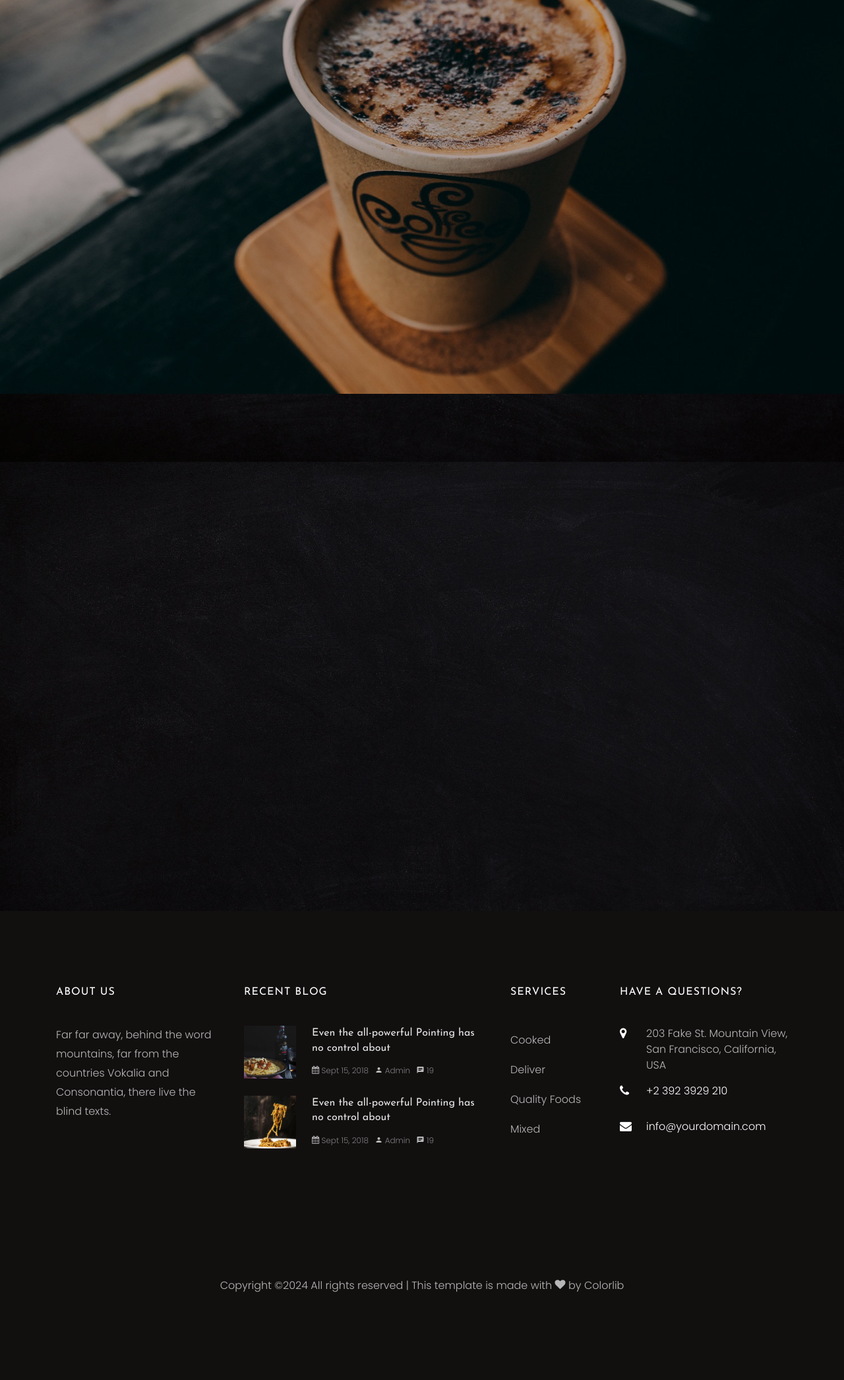
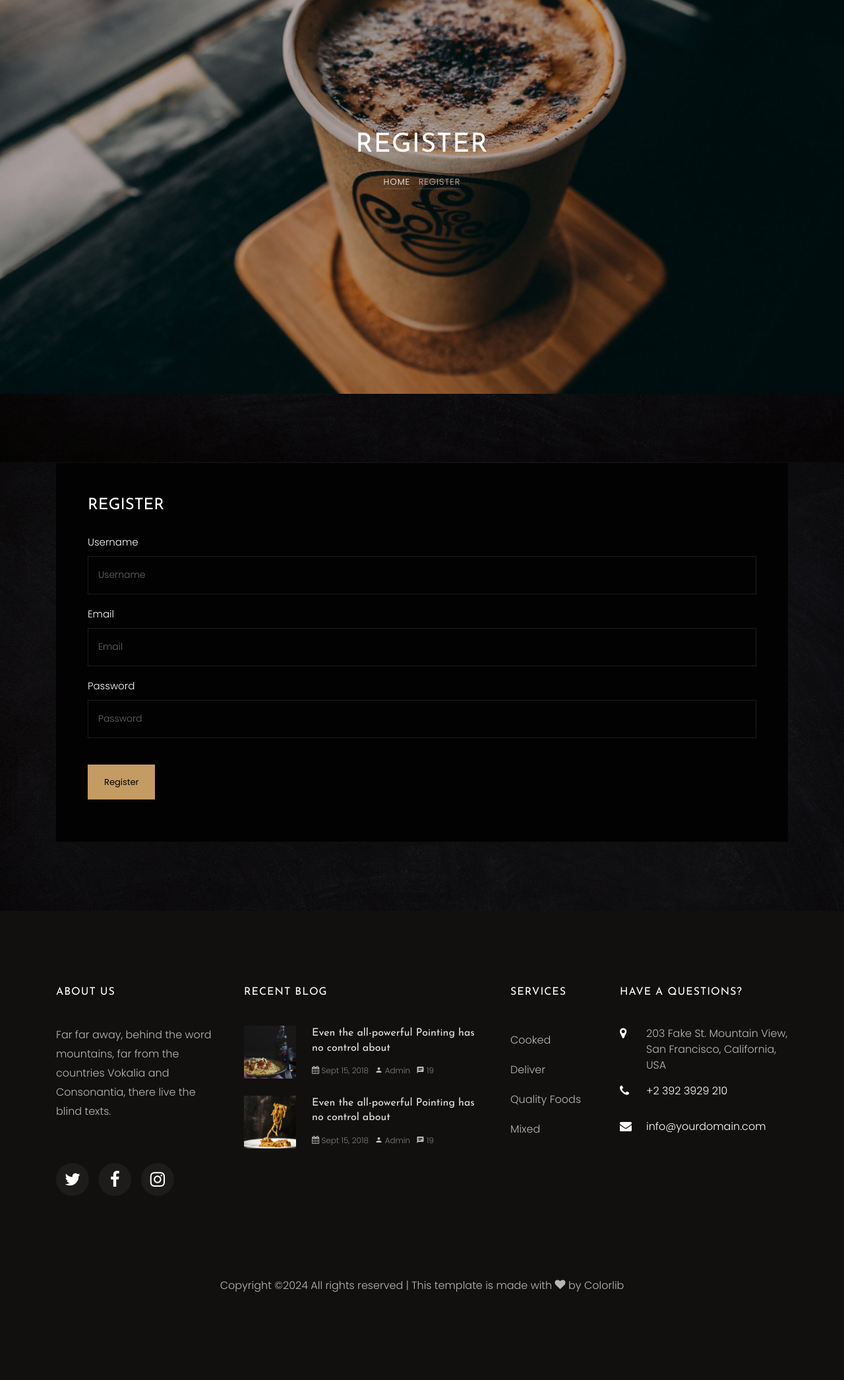
Before and after one commit to Liwei254/Coffee-Blend, a PHP site: page /coffee-blend/auth/register.php in a window 1280 px wide. Shown: the part 153-2245 px from the top of the page at 66% size. Run offline with PHP 8.4, Linux system fonts and the light colour scheme; some libraries are stand-ins or nearby versions; some web fonts are replaced.

Commit message:
modified header.php

```diff
--- a/includes/header.php
+++ b/includes/header.php
@@ -14,10 +14,10 @@ define("APPURL", "http://localhost/coffee-blend");
     <link href="https://fonts.googleapis.com/css?family=Great+Vibes" rel="stylesheet">
 
     <link rel="stylesheet" href="<?php echo APPURL; ?>/css/open-iconic-bootstrap.min.css">
-    <link rel="stylesheet" href="<?php echo APPURL; ?>css/animate.css">
+    <link rel="stylesheet" href="<?php echo APPURL; ?>/css/animate.css">
 
-    <link rel="stylesheet" href="<?php echo APPURL; ?>css/owl.carousel.min.css">
-    <link rel="stylesheet" href="<?php echo APPURL; ?>css/owl.theme.default.min.css">
+    <link rel="stylesheet" href="<?php echo APPURL; ?>/css/owl.carousel.min.css">
+    <link rel="stylesheet" href="<?php echo APPURL; ?>/css/owl.theme.default.min.css">
     <link rel="stylesheet" href="css/magnific-popup.css">
 
     <link rel="stylesheet" href="css/aos.css">
```
